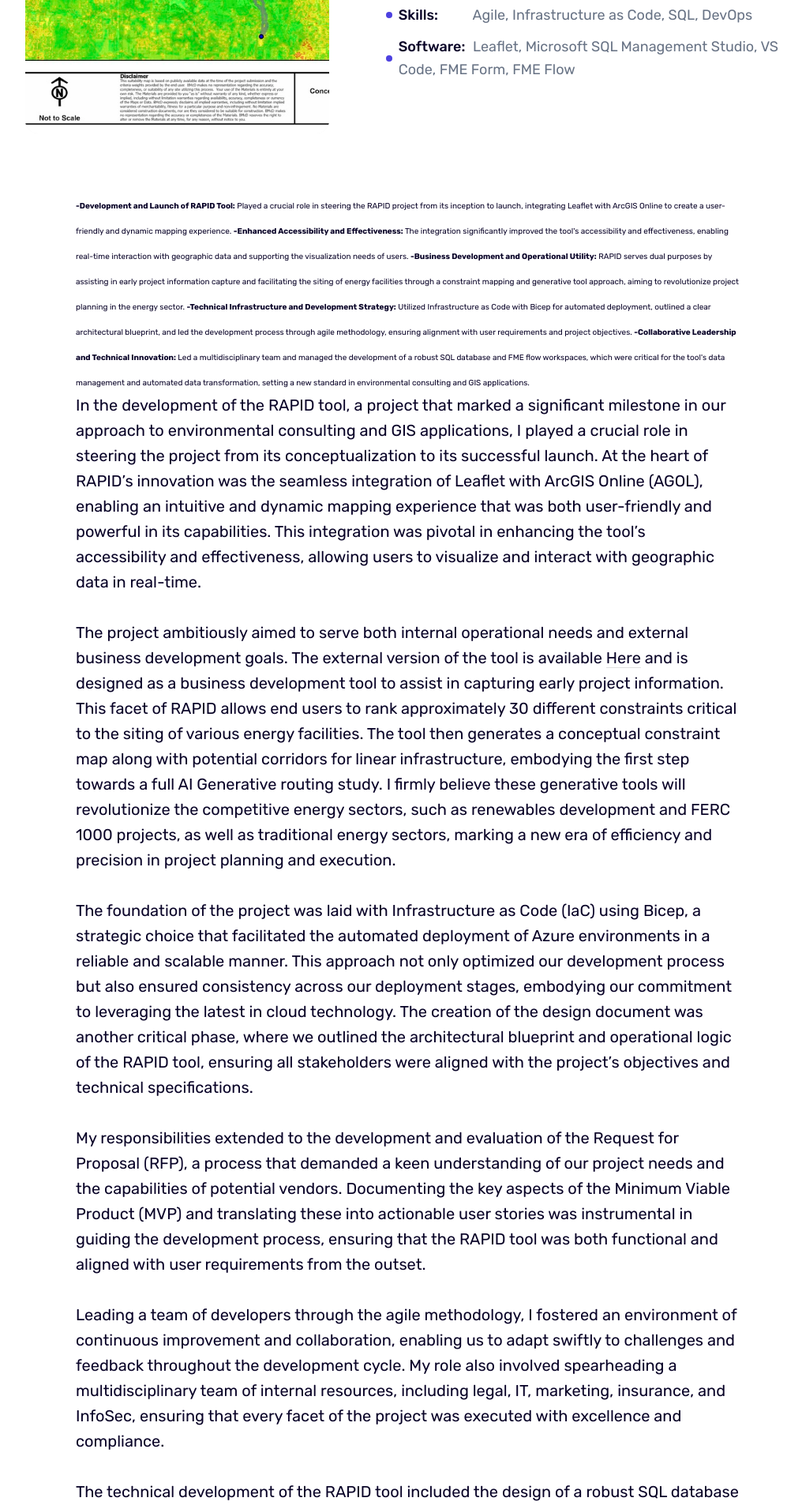
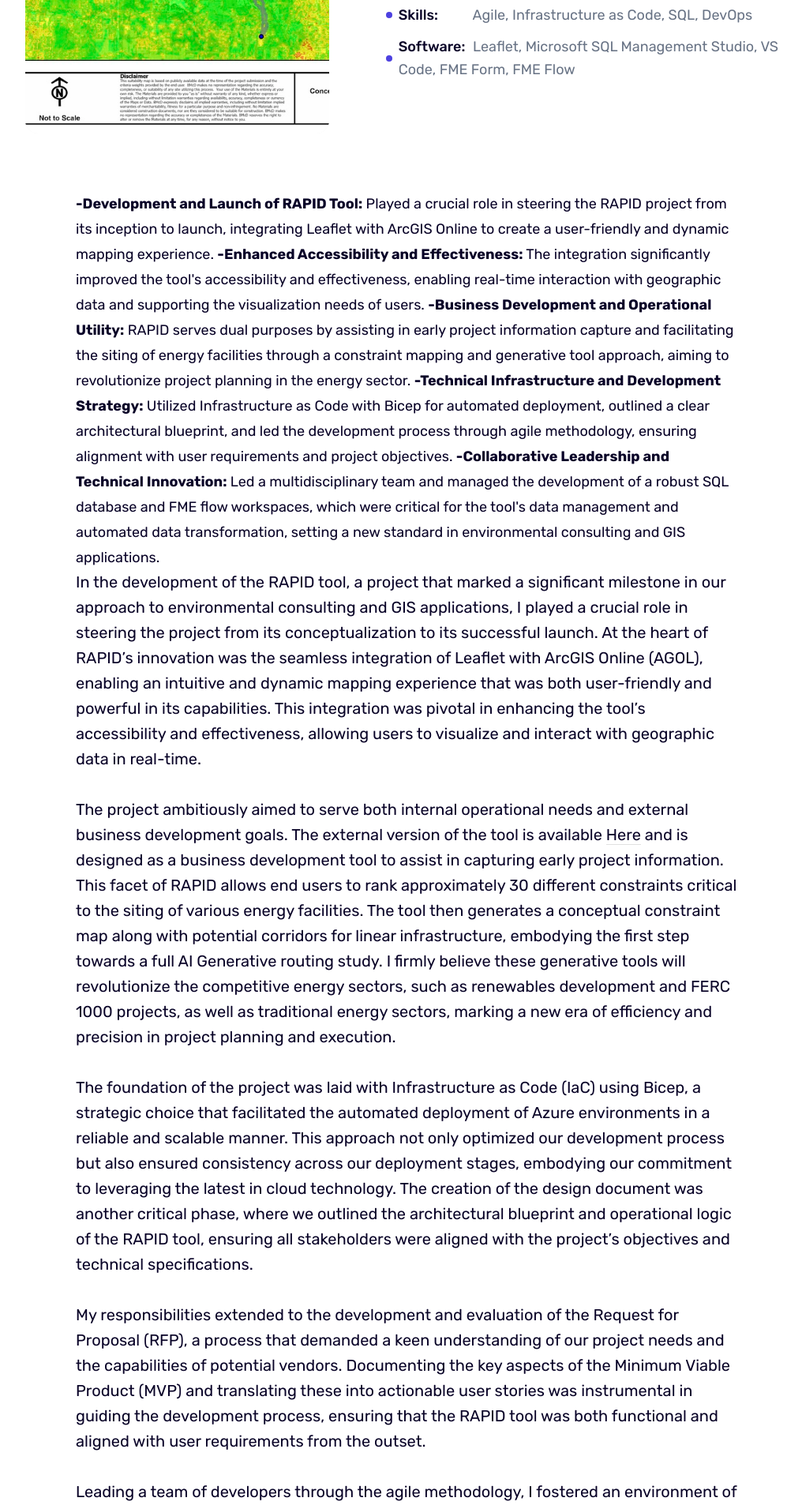
Before and after one commit to DustyWerth/DustyWerth.github.io, a Jekyll site: the page built from _works/RAPID.md, in a window 1280 px wide. Shown: the part 429-2340 px from the top of the page at 79% size, without its empty margins (124-1140 px from the left). Built offline with Jekyll 4.4.1, drawn with Linux system fonts in a browser that asks for light colours.

Commit message:
Update RAPID.md

```diff
--- a/_works/RAPID.md
+++ b/_works/RAPID.md
@@ -11,7 +11,7 @@ skills: 'Agile, Infrastructure as Code, SQL, DevOps'
 software: 'Leaflet, Microsoft SQL Management Studio, VS Code, FME Form, FME Flow'
 ---
 
-<font size="1"> <strong>-Development and Launch of RAPID Tool:</strong> Played a crucial role in steering the RAPID project from its inception to launch, integrating Leaflet with ArcGIS Online to create a user-friendly and dynamic mapping experience.
+<font size="4"> <strong>-Development and Launch of RAPID Tool:</strong> Played a crucial role in steering the RAPID project from its inception to launch, integrating Leaflet with ArcGIS Online to create a user-friendly and dynamic mapping experience.
 
 <strong>-Enhanced Accessibility and Effectiveness:</strong> The integration significantly improved the tool's accessibility and effectiveness, enabling real-time interaction with geographic data and supporting the visualization needs of users.
 
```
